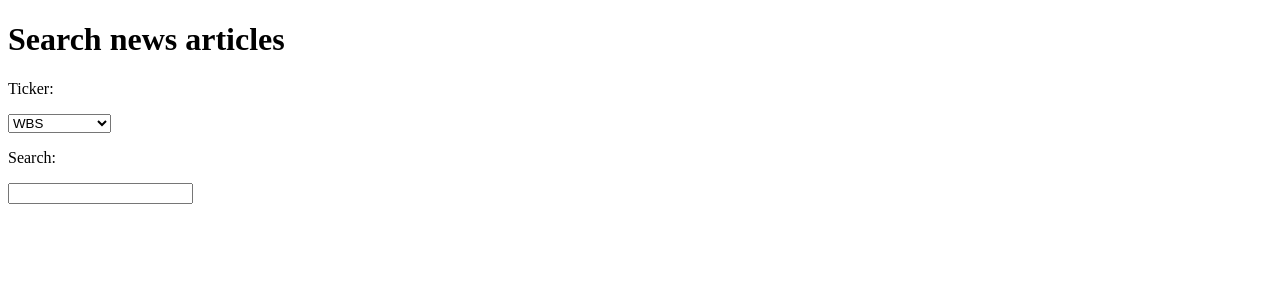
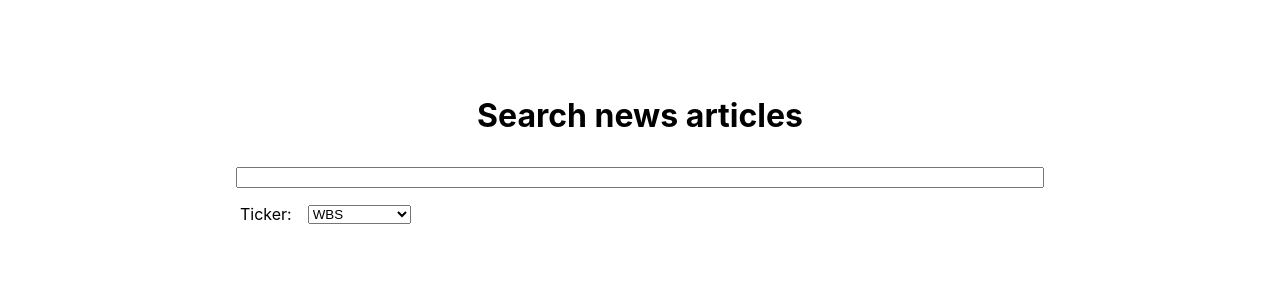
Before and after one commit to jwhiteside11/uconn-sentiment-webster, a Flask app: template frontend/templates/search_news.html in a window 1280 px wide. Shown: the top 300 px of the page. Run offline with Flask 3, Linux system fonts and the light colour scheme; the template is opened without the code that fills it: most values are stand-ins (such as "Sample title", 1, 10 or a date in 2020).

Commit message:
refine graphs, pretty search

```diff
--- a/frontend/templates/search_news.html
+++ b/frontend/templates/search_news.html
@@ -5,12 +5,47 @@
       color: #000000;
       text-decoration: none;
     }
+
+    body {
+      width: 800px;
+      display: flex;
+      flex-direction: column;
+      align-items: center;
+      margin: 0;
+      margin-left: calc((100% - 800px) / 2);
+      font-family: Inter, sans-serif;
+    }
+
+    h1 {
+      margin: 96px 0 32px;
+    }
+
+    .ticker-select {
+      display: flex;
+      align-items: center;
+      align-self: flex-start;
+    }
+
+    .ticker-select p {
+      margin: 16px 16px 16px 0;
+    }
+
+    #search-bar {
+      width: 100%;
+    }
+
+    #search-results {
+      width: 800px;
+    }
   </style>
 </head>
 <html>
   <body>
     <h1>Search news articles</h1>
 
+    <input type="text" name="search_term" id="search-bar"/>
+
+    <div class="ticker-select">
       <p>Ticker:</p>
       <select name="ticker" id="ticker-select">
         <option value="WBS">WBS</option>
@@ -20,9 +55,7 @@
           {% endif %}
         {% endfor %}
       </select>
-
-    <p>Search:</p>
-    <input type="text" name="search_term" id="search-bar"/>
+    </div>
 
     <div id="search-results">
     </div>
```
Also changed, not shown: frontend/static/js/graph.js (+78 -2 lines), frontend/templates/graphs_example.html (+1 -46 lines). Lines whose indentation alone changed are shown as unchanged.
